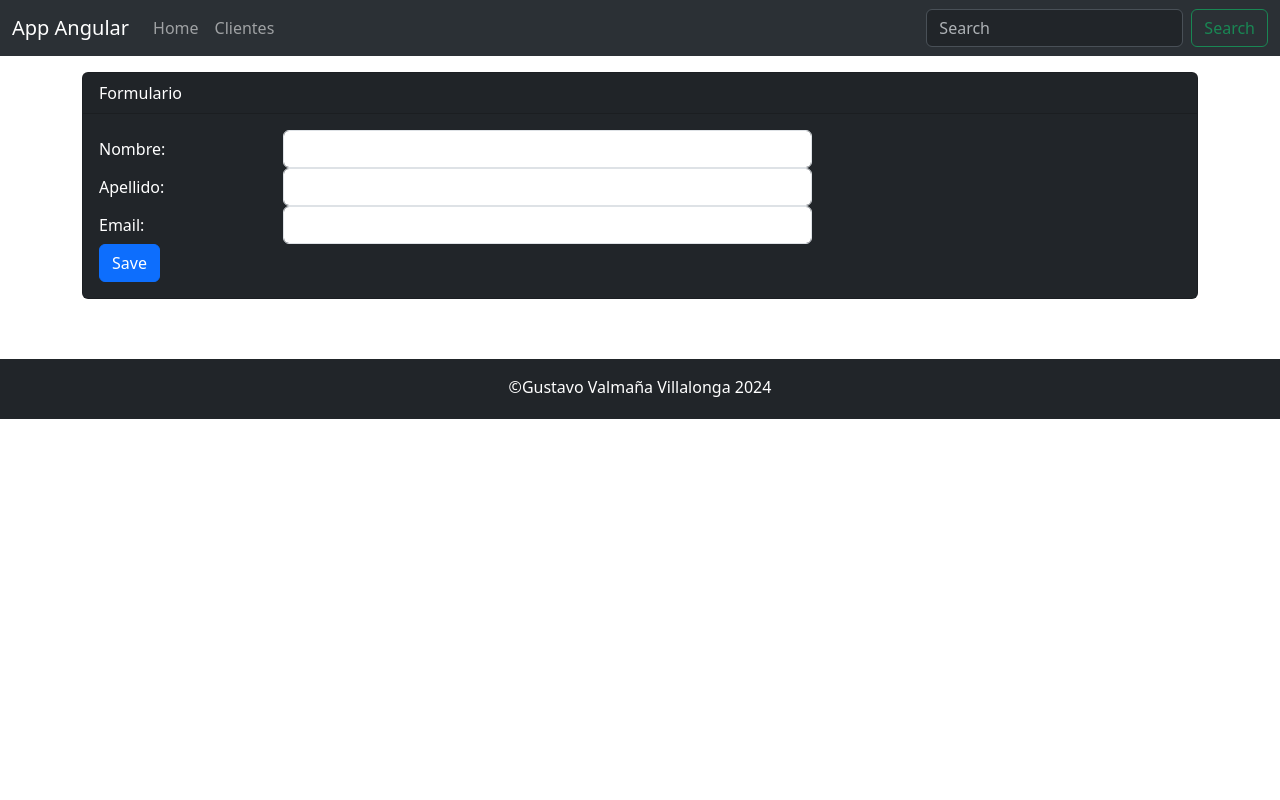
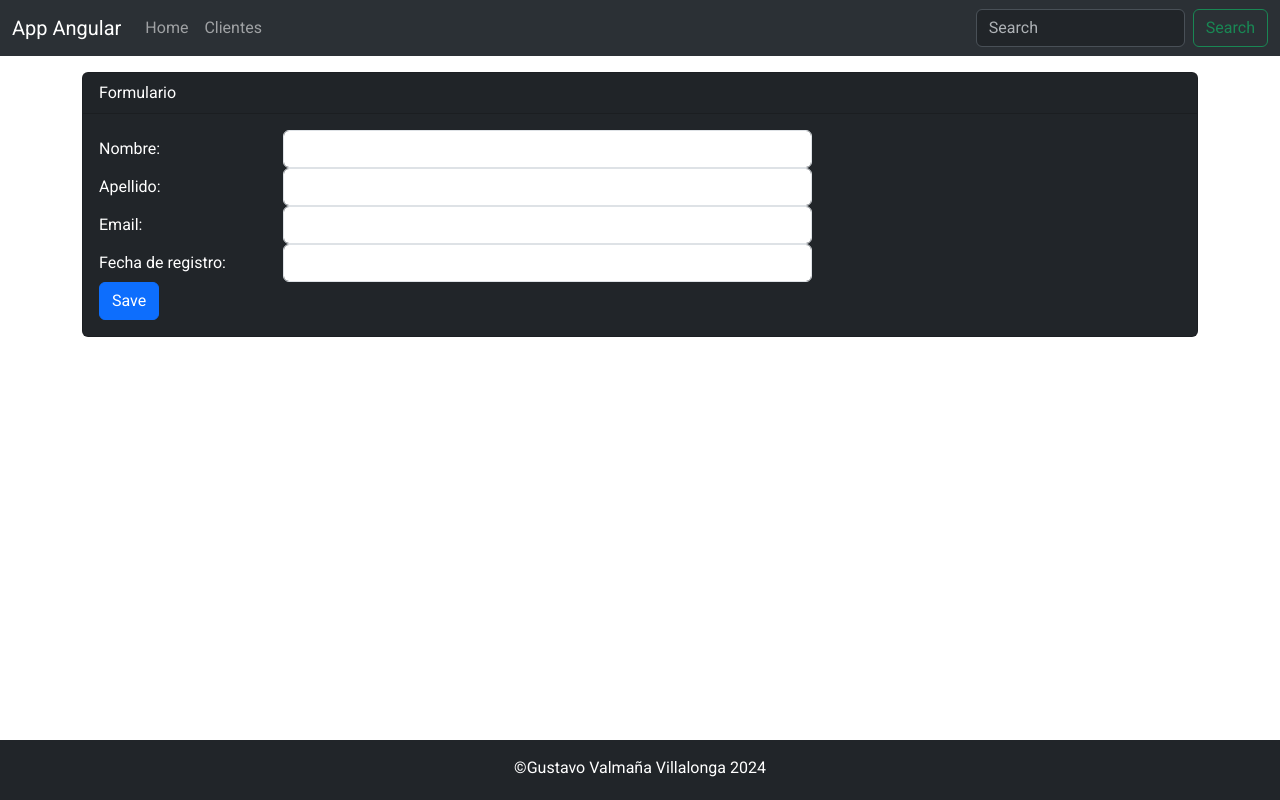
Before and after one commit to gvalmana/curso-fullstack-clients-app, an Angular app: page /clientes/form in a window 1280 px wide. Built offline with nearby package versions, Linux system fonts and the light colour scheme.

Commit message:
agregado material

```diff
--- a/angular.json
+++ b/angular.json
@@ -25,6 +25,7 @@
               "src/assets"
             ],
             "styles": [
+              "@angular/material/prebuilt-themes/indigo-pink.css",
               "src/styles.css"
             ],
             "scripts": []
@@ -84,6 +85,7 @@
               "src/assets"
             ],
             "styles": [
+              "@angular/material/prebuilt-themes/indigo-pink.css",
               "src/styles.css"
             ],
             "scripts": []
--- a/package.json
+++ b/package.json
@@ -11,10 +11,12 @@
   "private": true,
   "dependencies": {
     "@angular/animations": "^17.0.0",
+    "@angular/cdk": "^17.1.0",
     "@angular/common": "^17.0.0",
     "@angular/compiler": "^17.0.0",
     "@angular/core": "^17.0.0",
     "@angular/forms": "^17.0.0",
+    "@angular/material": "^17.1.0",
     "@angular/platform-browser": "^17.0.0",
     "@angular/platform-browser-dynamic": "^17.0.0",
     "@angular/router": "^17.0.0",
--- a/src/app/app.config.ts
+++ b/src/app/app.config.ts
@@ -5,6 +5,7 @@ import { provideHttpClient } from '@angular/common/http';
 
 import { routes } from './app.routes';
 import { registerLocaleData } from '@angular/common';
+import { provideAnimations } from '@angular/platform-browser/animations';
 
 registerLocaleData(localeEs, 'es');
 
@@ -13,5 +14,6 @@ export const appConfig: ApplicationConfig = {
     provideRouter(routes),
     provideHttpClient(),
     { provide: LOCALE_ID, useValue: 'es' },
-  ],
+    provideAnimations()
+],
 };
--- a/src/app/clientes/form.component.html
+++ b/src/app/clientes/form.component.html
@@ -48,6 +48,14 @@
           </div>
         </div>
       </div>
+
+      <div class="form-group row">
+        <label for="" class="col-sm-2 col-form-label">Fecha de registro: </label>
+        <div class="col-sm-6">
+          <input type="date" class="form-control" type="text" [(ngModel)]="cliente.createAt" name="createAt" #createAt="ngModel"> <!-- required  minlength="4" -->
+        </div>
+      </div>
+
       <div class="form-group row">
         <div class="col-sm-6">
           <button class="btn btn-primary" (click)="create()" *ngIf="!cliente.id else elseBlock" [disabled] = "!clienteForm.form.valid">Save</button>
--- a/src/index.html
+++ b/src/index.html
@@ -7,6 +7,8 @@
   <meta name="viewport" content="width=device-width, initial-scale=1">
   <link rel="icon" type="image/x-icon" href="favicon.ico">
   <link href="https://cdn.jsdelivr.net/npm/bootstrap@5.3.2/dist/css/bootstrap.min.css" rel="stylesheet" integrity="sha384-T3c6CoIi6uLrA9TneNEoa7RxnatzjcDSCmG1MXxSR1GAsXEV/Dwwykc2MPK8M2HN" crossorigin="anonymous">
+  <link href="https://fonts.googleapis.com/css2?family=Roboto:wght@300;400;500&display=swap" rel="stylesheet">
+  <link href="https://fonts.googleapis.com/icon?family=Material+Icons" rel="stylesheet">
 </head>
 <body>
   <app-root></app-root>
--- a/src/styles.css
+++ b/src/styles.css
@@ -11,3 +11,6 @@ body {
 .wrap {
   padding-bottom: 60px;
 }
+
+html, body { height: 100%; }
+body { margin: 0; font-family: Roboto, "Helvetica Neue", sans-serif; }
```
Also changed, not shown: 1 other file (tests, documents, lock files or other folders).
